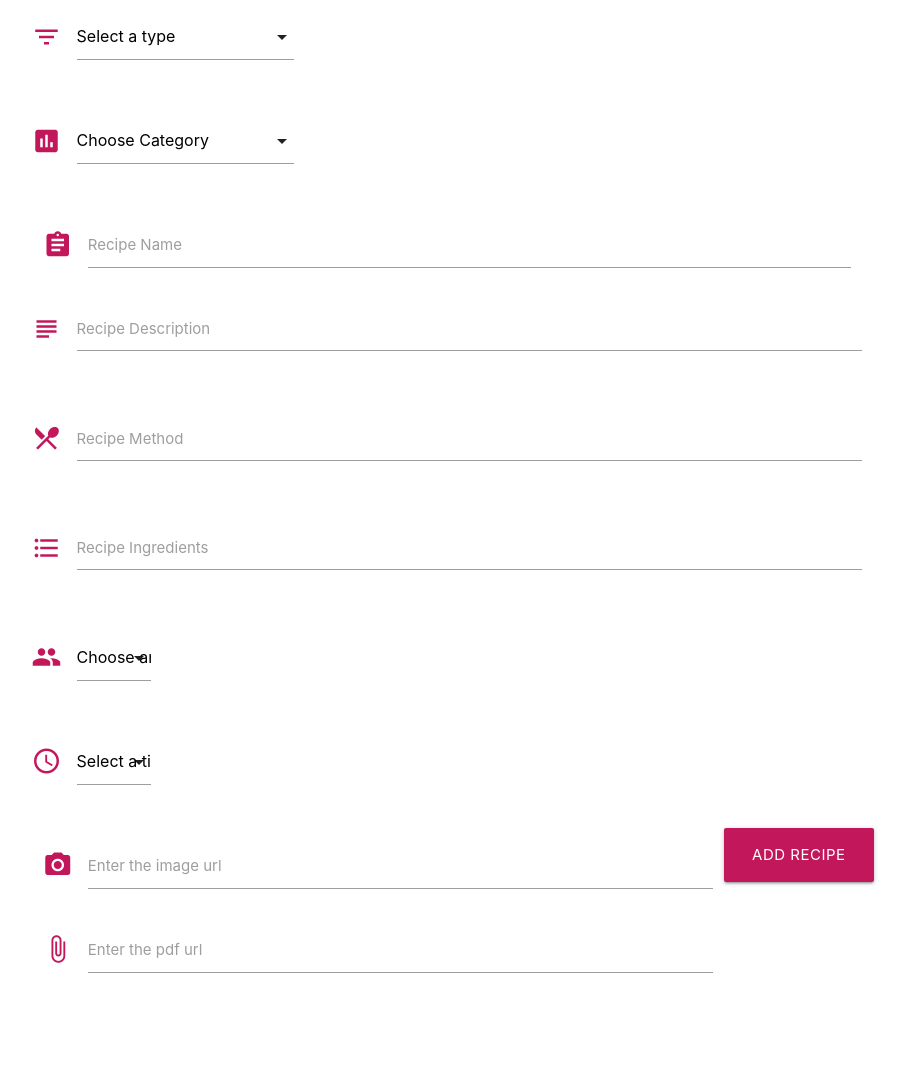
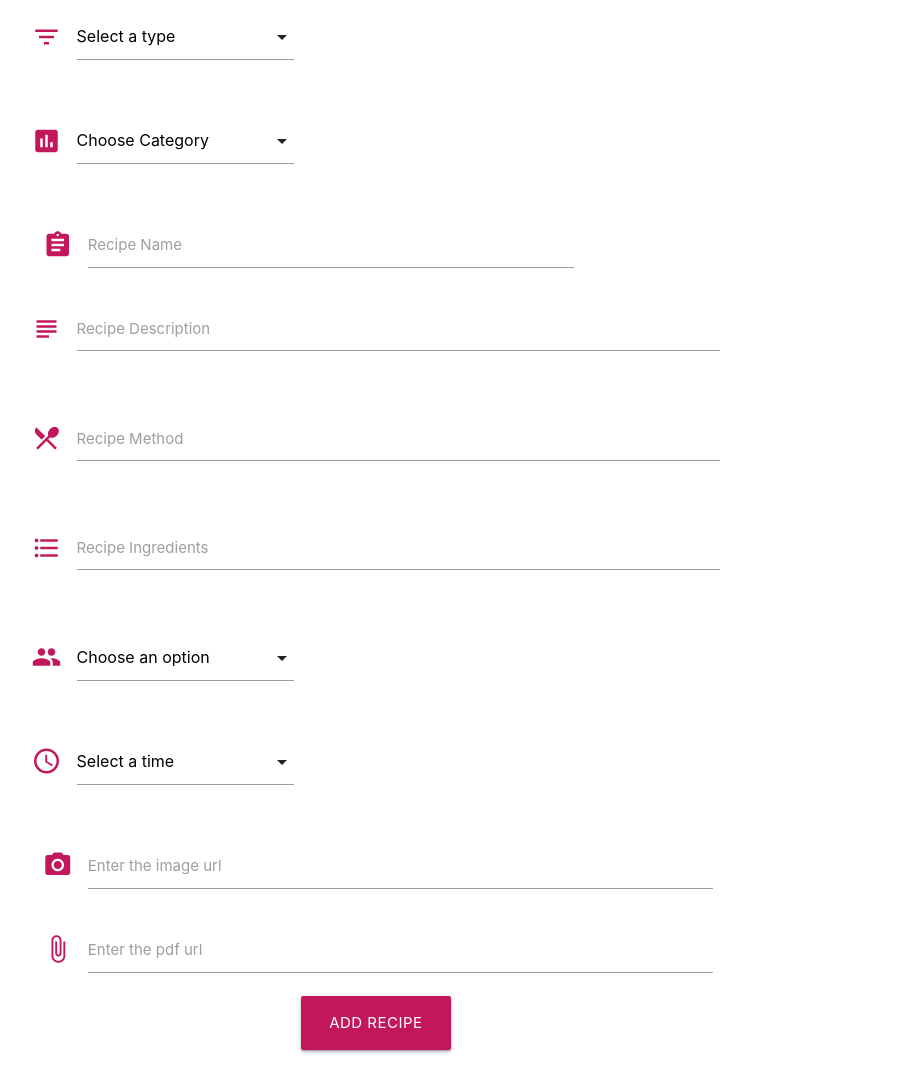
Before and after one commit to JihanePett/tbd-recipes, a Flask app: page /add_recipe in a window 1280 px wide. Shown: the part 213-1303 px from the top of the page, without its empty margins (193-1100 px from the left). Before the commit the page ends 1186 px from the top, so only its background shows below. Run offline with Flask 2, Linux system fonts and the light colour scheme; data that the repository does not hold is empty; some libraries are stand-ins or nearby versions.

Commit message:
form addrecipe

```diff
--- a/templates/addrecipe.html
+++ b/templates/addrecipe.html
@@ -39,7 +39,7 @@
 			</div>
 
 			<!--name-->
-			<div class="input-field col s12">
+			<div class="input-field col m8 s4">
 				<i class="material-icons prefix">assignment</i>
 				<input id="recipe_name" name="recipe_name" type="text" required />
 				<label for="icon_prefix">Recipe Name</label>
@@ -47,7 +47,7 @@
 
 			<!--Description-->
 			<div class="row">
-				<div class="input-field col s12">
+				<div class="input-field col m10 s8">
 					<i class="material-icons prefix">subject</i>
 					<textarea
               class="materialize-textarea"
@@ -62,7 +62,7 @@
 
 			<!--Method-->
 			<div class="row">
-				<div class="input-field col s12">
+				<div class="input-field col m10 s8">
 					<i class="material-icons prefix">restaurant_menu</i>
 					<textarea
             class="materialize-textarea"
@@ -77,7 +77,7 @@
 
 			<!--Ingredients-->
 			<div class="row">
-				<div class="input-field col s12">
+				<div class="input-field col m10 s8">
 					<i class="material-icons prefix">format_list_bulleted</i>
 					<textarea
             class="materialize-textarea"
@@ -92,7 +92,7 @@
 
 			<!--Number of people-->
 			<div class="row">
-				<div class="input-field col m2 s2">
+				<div class="input-field col m4 s2">
 					<i class="material-icons prefix">people</i>
 					<select id="number_people" name="number_people">
               <option value="" disabled selected>Choose an option</option>
@@ -107,7 +107,7 @@
 
 			<!--Prep time-->
 			<div class="row">
-				<div class="input-field col m2 s2">
+				<div class="input-field col m4 s2">
 					<i class="material-icons prefix">access_time</i>
 					<select id="preptime" name="preparation_time">
               <option value="" disabled selected>Select a time</option>
@@ -140,6 +140,7 @@
 
 			<!--Add recipe button-->
 			<div class="row">
+            <div class="col m10 offset-4">
 				<button
             class="btn waves-effect waves-light btn-large"
             type="submit"
@@ -148,6 +149,7 @@
             Add recipe
           </button>
 			</div>
+			</div>
 		</form>
 	</div>
 	{% endblock %}
```
Also changed, not shown: static/images/thermomix-contact.jpg (deleted).
